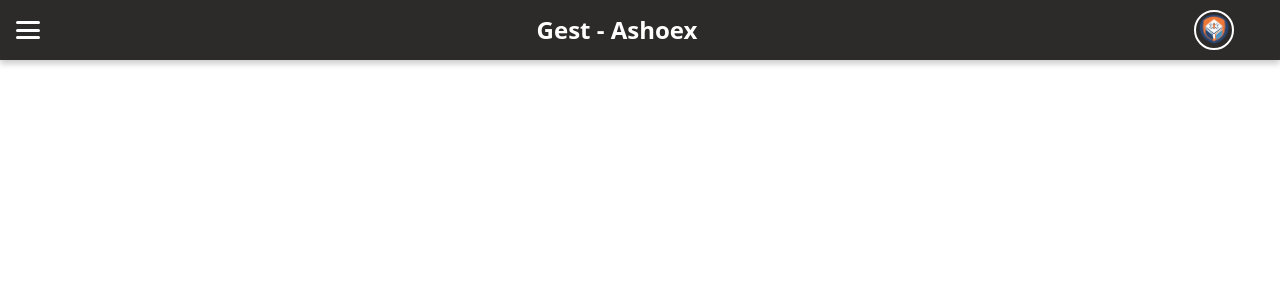
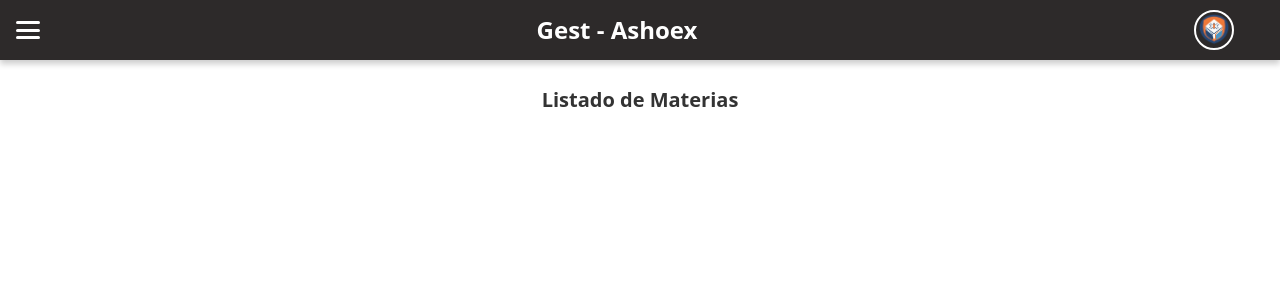
Before and after one commit to vladimircostaj/gest-ashoex, a React (Vite) app in the folder gest-ashoex-frontend/: page /listar-materias in a window 1280 px wide. Before the commit this address had no page. Shown: the top 300 px of the page. Built offline with nearby package versions, Linux system fonts and the light colour scheme; no server answers.

Commit message:
Añadiendo fetch de materias y page de listar

```diff
--- a/gest-ashoex-frontend/src/App.jsx
+++ b/gest-ashoex-frontend/src/App.jsx
@@ -13,6 +13,7 @@ import RegistrarMateriaForm from "./pages/Curricula/registrar_materia_page.jsx";
 import AgregarCarreraPage from "./pages/Curricula/agregar_carrera_page.jsx";
 import AgregarCurriculaPage from "./pages/Curricula/agregar_curricula.jsx";
 import ListaCurriculas from "./pages/Curricula/listarCurricula.jsx";
+import ListarMaterias from "./pages/Curricula/listar_materia.jsx";
 function App() {
   const [isSliderOpen, setIsSliderOpen] = useState(false);
   const toggleSlider = () => setIsSliderOpen((prevState) => !prevState);
@@ -37,6 +38,7 @@ function App() {
         <Route path="/registrar-carrera" element={<AgregarCarreraPage />} />
         <Route path="/registrar-curricula" element={<AgregarCurriculaPage />} />
         <Route path="/listar-curriculas" element={<ListaCurriculas />} />
+        <Route path="/listar-materias" element={<ListarMaterias />} />
 
       </Routes>
     </Router>
--- a/gest-ashoex-frontend/src/components/common/slidebar.jsx
+++ b/gest-ashoex-frontend/src/components/common/slidebar.jsx
@@ -82,6 +82,10 @@ const SliderBar = ({ isOpen, toggleSlider }) => {
             <SubMenuItem onClick={() => navigate("/registrar-carrera")}>
               <AddCircleIcon style={{ color: "white", marginRight: "10px" }} />
               Agregar carrera
+            </SubMenuItem>
+            <SubMenuItem onClick={() => navigate("/listar-materias")}>
+              <ListAltIcon style={{ color: "white", marginRight: "10px" }} />
+              Ver Lista de Materias
             </SubMenuItem>
             <SubMenuItem onClick={() => navigate("/listar-curriculas")}>
               <ListAltIcon style={{ color: "white", marginRight: "10px" }} />
--- /dev/null
+++ b/gest-ashoex-frontend/src/pages/Curricula/listar_materia.jsx
@@ -0,0 +1,36 @@
+import { useEffect, useState } from "react";
+import Title from "../../components/typography/title";
+import materiaService from "../../services/materiaService";
+
+const ListarMaterias = () => {
+
+    const [materias, setMaterias] = useState([]);
+
+    useEffect(() => {
+      async function fetchMaterias() {
+        const data = await materiaService.fetchMaterias();
+        setMaterias(data.data);
+        console.log(data.data);
+      }
+
+      fetchMaterias();
+
+    }, []);
+
+
+
+    return (
+
+      <div className="container mt-5">
+        <div className="table title">
+          <div className="row">
+            <div className="">
+              <Title text={"Listado de Materias"}></Title>
+            </div>
+          </div>
+        </div>
+      </div>
+  );
+};
+
+export default ListarMaterias;
--- /dev/null
+++ b/gest-ashoex-frontend/src/services/materiaService.js
@@ -0,0 +1,20 @@
+const API_URL = "http://localhost:8000/api";
+
+const fetchMaterias = async () => {
+  const response = await fetch(`${API_URL}/materias`,
+    {
+      method: "GET",
+      headers: {
+        "Content-Type": "application/json",
+      },
+    }
+  );
+
+  return response.json();
+};
+
+const materiaService = {
+  fetchMaterias,
+};
+
+export default materiaService;
```
